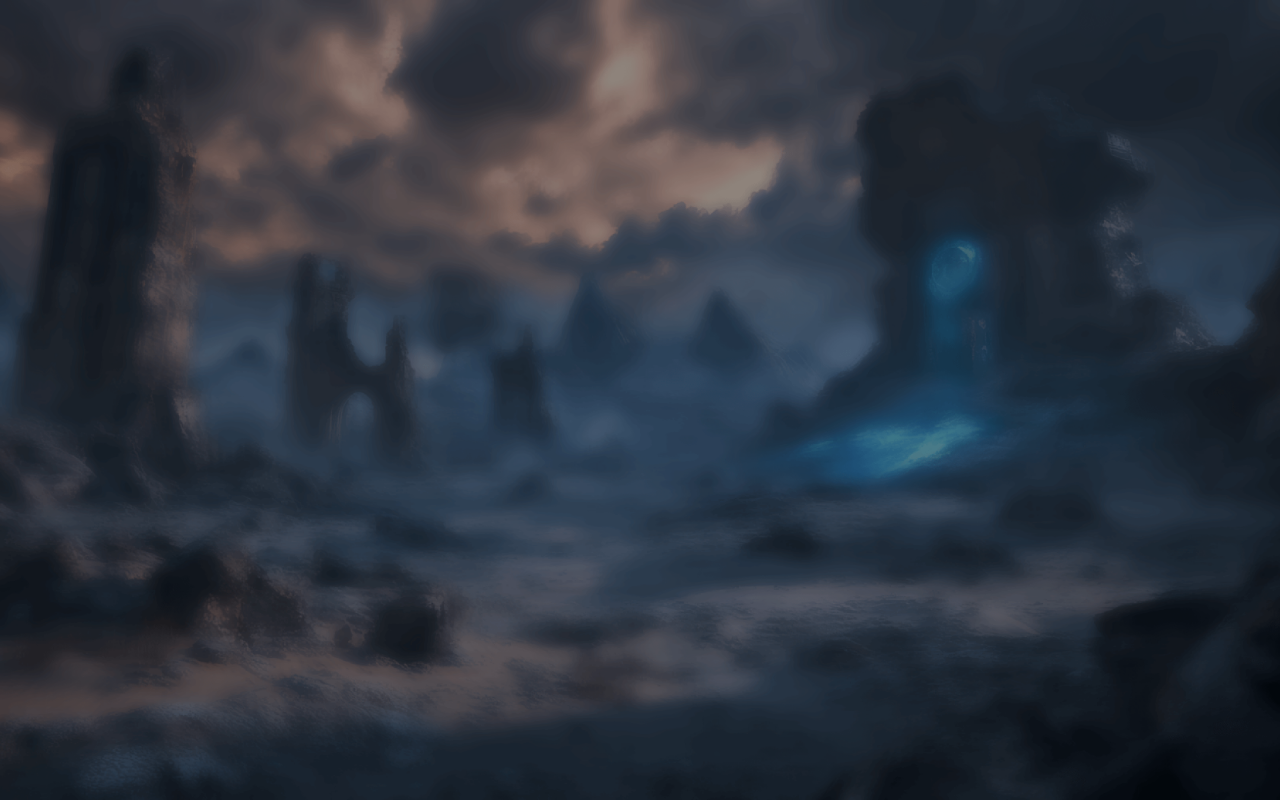
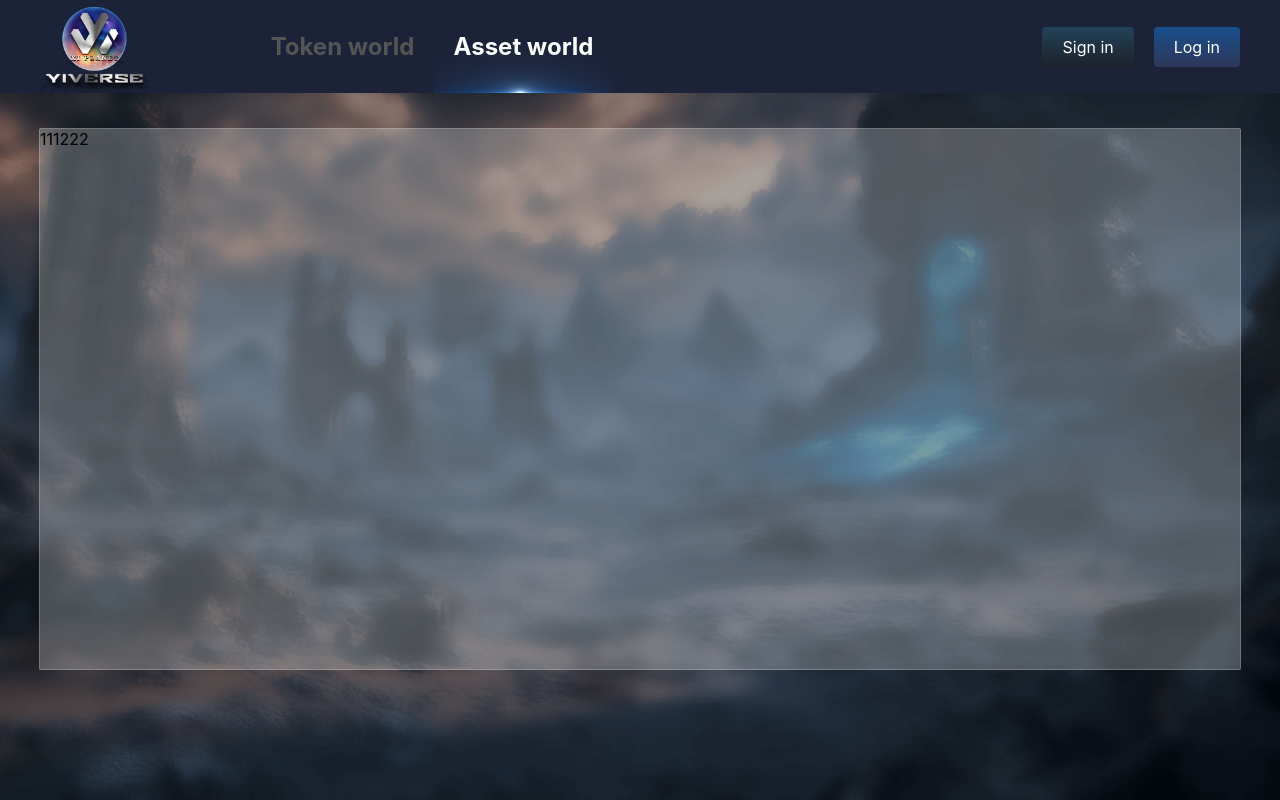
Before and after one commit to ShenZhen-QianHai/yy_game_web, a React (Vite) app: page /assetWorld in a window 1280 px wide. Before the commit this address had no page. Built offline with nearby package versions, Linux system fonts and the light colour scheme; what bs58 would draw is missing.

Commit message:
新建页面

```diff
--- a/src/main.tsx
+++ b/src/main.tsx
@@ -6,6 +6,7 @@ import App from './App'
 import Home from './pages/Home'
 import Login from './pages/login'
 import About from './pages/About'
+import AssetWorld from './pages/assetWorld'
 import Hi from './pages/hi/[name]'
 
 createRoot(document.getElementById('app')!).render(
@@ -15,6 +16,7 @@ createRoot(document.getElementById('app')!).render(
         <Route index element={<Home />} />
         <Route path="/login" element={<Login />} />
         <Route path="/about" element={<About />} />
+        <Route path="/assetWorld" element={<AssetWorld />} />
         <Route path="/hi">
           <Route path=":name" element={<Hi />} />
         </Route>
--- a/src/pages/Home.css
+++ b/src/pages/Home.css
@@ -945,8 +945,9 @@
     right: 50px;
   }
   .Home_Proceed_tips {
-    font-size: 18px;
+    font-size: 17px;
     line-height: 20px;
+    font-weight: 500;
     padding: 14px 10px 20px 10px;
   }
   .Home_Proceed_box {
--- /dev/null
+++ b/src/pages/assetWorld/index.module.css
@@ -0,0 +1,18 @@
+.box {
+  padding-top: 35px;
+}
+.main {
+  width: 1200px;
+  height: 540px;
+  display: flex;
+  margin: 0 auto;
+  border: 1px solid rgba(255, 255, 255, 0.2);
+  border-radius: 2px;
+  background: rgb(244 245 248 / 26%);
+}
+.footer {
+  height: 100px;
+}
+@media (max-width: 768px) {
+
+}
--- /dev/null
+++ b/src/pages/assetWorld/index.tsx
@@ -0,0 +1,60 @@
+import React from "react";
+import logincss from "./index.module.css";
+import logo from "../../images/logo.png";
+import icon2 from "../../images/icon2.png";
+import icon4 from "../../images/icon4.png";
+import { Dropdown } from "antd";
+import { useNavigate } from "react-router-dom";
+
+function About() {
+  const navigate = useNavigate();
+  const handleLogin = () => {};
+  const handleForget = () => {};
+  const handleCreate = () => {};
+
+  const items = [
+    {
+      key: "1",
+      label: (
+        <div>
+          选项1
+        </div>
+      ),
+    },
+    {
+      key: "2",
+      label: (
+        <div>
+          选项2
+        </div>
+      ),
+    },
+    {
+      key: "3",
+      label: (
+        <div>
+          选项3
+        </div>
+      ),
+    },
+  ];
+
+  return (
+    <div className={`${logincss.box}`}>
+
+      <div className={`${logincss.main}`}>
+        111
+
+        <div>
+        <Dropdown menu={{ items }} placement="bottom" arrow trigger={["click"]}>
+          222
+        </Dropdown>
+        </div>
+      </div>
+
+      <div className={`${logincss.footer}`}></div>
+    </div>
+  );
+}
+
+export default About;
--- a/src/pages/component/pcTop/index.tsx
+++ b/src/pages/component/pcTop/index.tsx
@@ -2,23 +2,43 @@ import React from 'react'
 import pctop from './index.module.css';
 import logo from "../../../images/logo.png"
 import icon1 from "../../../images/icon1.png"
+import { Outlet, useNavigate, useLocation } from "react-router-dom";
 
 function About() {
+  const navigate = useNavigate();
+  const location = useLocation();
+
+
+  const handleAssetWorld = () => {
+    navigate('/assetWorld')
+    setTabIndex(1)
+  }
+  const handleHome = () => {
+    navigate('/')
+    setTabIndex(0)
+  }
+
+  const [tabIndex, setTabIndex] = React.useState(location?.pathname=== "/assetWorld" ?1:0)
+
+
   return (
     <div className={`${pctop.header}`}>
         <img className={`${pctop.header_logo}`} src={logo} alt="" />
         <div className={`${pctop.header_right}`}>
-            <div className={`${pctop.header_right_item} ${pctop.header_right_item_1}`}>
+            <div className={`${pctop.header_right_item} ${tabIndex === 0 ?pctop.header_right_item_1 : ''}`} onClick={handleHome}>
                 Token world
-                <img className={`${pctop.header_right_item_on}`} src={icon1} alt="" />
+                {tabIndex === 0 ?
+                <img className={`${pctop.header_right_item_on}`} src={icon1} alt="" /> : ''}
             </div>
-            <div className={`${pctop.header_right_item}`}>
+            <div className={`${pctop.header_right_item} ${tabIndex === 1 ?pctop.header_right_item_1 : ''}`} onClick={handleAssetWorld}>
                 Asset world
+                {tabIndex === 1 ?
+                <img className={`${pctop.header_right_item_on}`} src={icon1} alt="" /> : ''}
             </div>
         </div>
         <div className={`${pctop.header_login}`}>
             <div className={`${pctop.header_login_item1}`}>Sign in</div>
-            <div className={`${pctop.header_login_item2}`}>Log in</div>
+            <div className={`${pctop.header_login_item2}`} onClick={() => navigate('/login')}>Log in</div>
             {/* 已登陆 */}
             {/* <div className={`${pctop.header_login_item2}`}>0xndjs...iioj</div> */}
         </div>
```
